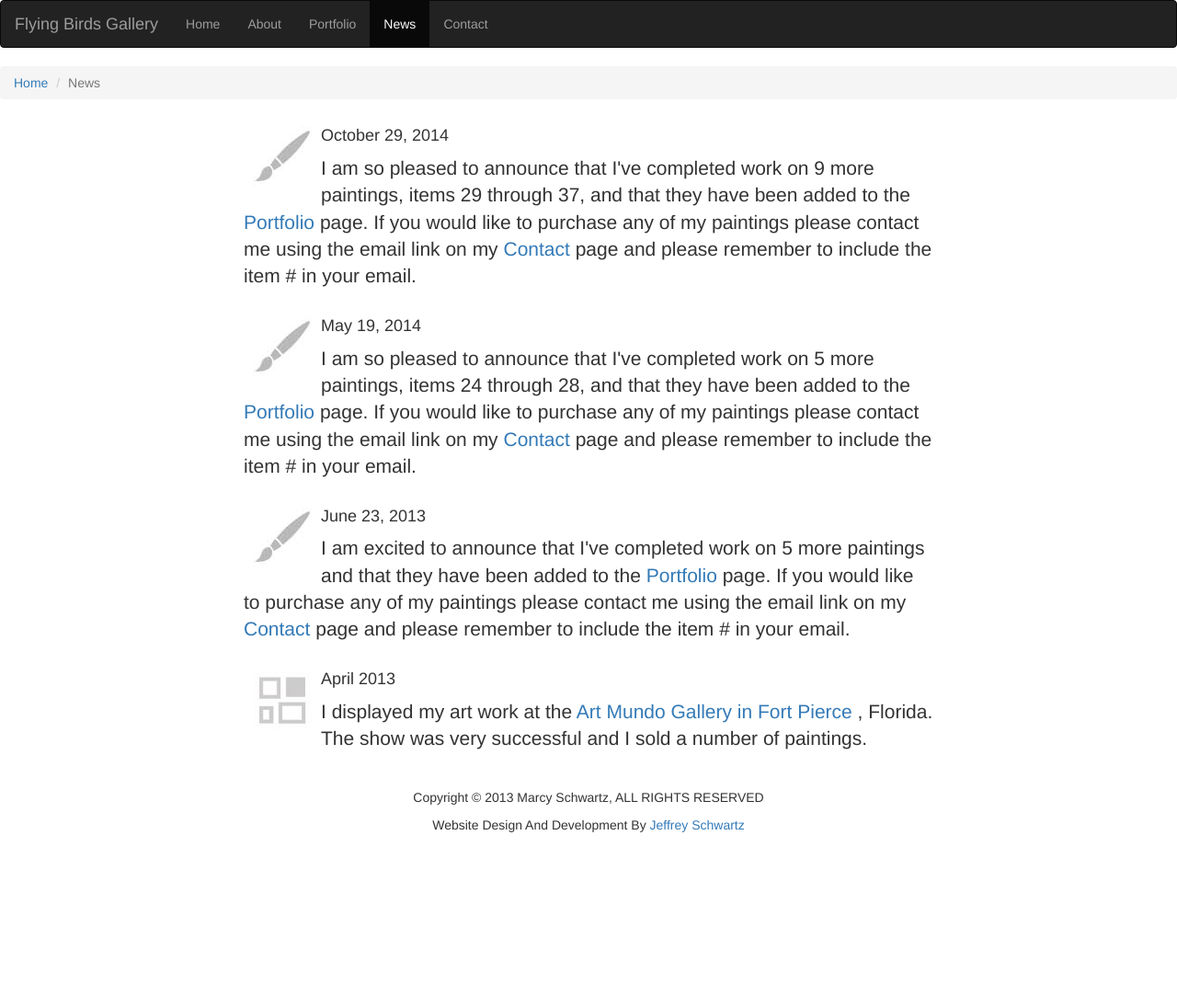
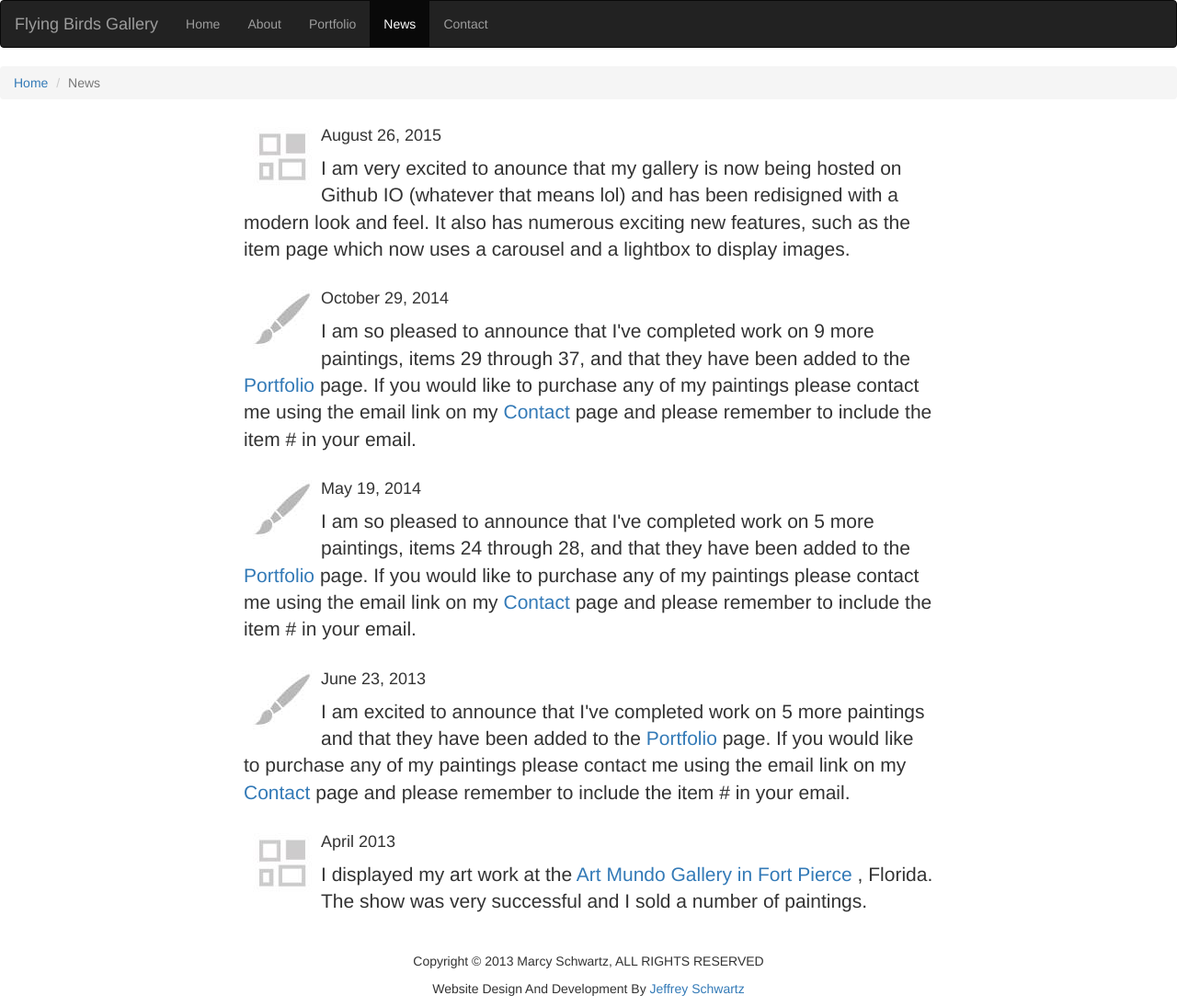
Before and after one commit to flyingbirdsgallery/flyingbirdsgallery.github.io, a Jekyll site: the page built from news.html, in a window 1280 px wide. Shown: the whole page at 92% size. Built offline with Jekyll 4.4.1, drawn with Linux system fonts in a browser that asks for light colours; before the commit the page ends 917 px from its top, so only the background shows below that.

Commit message:
Added news item to news page.

```diff
--- a/news.html
+++ b/news.html
@@ -8,9 +8,24 @@ title: News
     <div class="row">
         <div class="col-md-8 col-md-offset-2">
             <article class="news">
+                <img src="{{"/images/artshow.jpg" | prepend: site.baseurl}}" width="64" height="64" alt="painting updates">
+
+                <div>
+                    <h4>August 26, 2015</h4>
+
+                    <p class="lead">I am very excited to anounce that my gallery is now being hosted on Github IO (whatever that means lol) and has been redisigned with a modern look and feel. It also has numerous exciting new features, such as the item page which now uses a carousel and a lightbox to display images.</p>
+                </div>
+
+            </article>
+        </div>
+        <div class="col-md-2"></div>
+    </div>
+    <div class="row">
+        <div class="col-md-8 col-md-offset-2">
+            <article class="news">
                 <img src="{{"/images/paintingupdates.jpg" | prepend: site.baseurl}}" width="64" height="64" alt="painting updates">
 
-                <div class="newsiteminnercontainer">
+                <div>
                     <h4>October 29, 2014</h4>
 
                     <p class="lead">I am so pleased to announce that I've completed work on 9 more paintings, items 29 through 37, and that they have been added to the <a href="/portfolio"> Portfolio</a> page. If you would like to purchase any of my paintings please contact me using the email link on my <a href="/contact">Contact</a> page and please remember to include the item # in your email.</p>
@@ -25,7 +40,7 @@ title: News
             <article class="news">
                 <img src="{{"/images/paintingupdates.jpg" | prepend: site.baseurl}}" width="64" height="64" alt="painting updates">
 
-                <div class="newsiteminnercontainer">
+                <div>
                     <h4>May 19, 2014</h4>
 
                     <p class="lead">I am so pleased to announce that I've completed work on 5 more paintings, items 24 through 28, and that they have been added to the <a href="/portfolio"> Portfolio</a> page. If you would like to purchase any of my paintings please contact me using the email link on my <a href="/contact">Contact</a> page and please remember to include the item # in your email.</p>
@@ -40,7 +55,7 @@ title: News
             <article class="news">
                 <img src="{{"/images/paintingupdates.jpg" | prepend: site.baseurl}}" width="64" height="64" alt="painting updates">
 
-                <div class="newsiteminnercontainer">
+                <div>
                     <h4>June 23, 2013</h4>
 
                     <p class="lead">I am excited to announce that I've completed work on 5 more paintings and that they have been added to the <a href="/portfolio"> Portfolio</a> page. If you would like to purchase any of my paintings please contact me using the email link on my <a href="/contact">Contact</a> page and please remember to include the item # in your email.</p>
@@ -55,7 +70,7 @@ title: News
             <article class="news">
                 <img src="{{"/images/artshow.jpg" | prepend: site.baseurl}}" width="64" height="64" alt="painting updates">
 
-                <div class="newsiteminnercontainer">
+                <div>
                     <h4>April 2013</h4>
 
                     <p class="lead">I displayed my art work at the <a href="http://www.artmundo.org" target="_blank">Art
```
